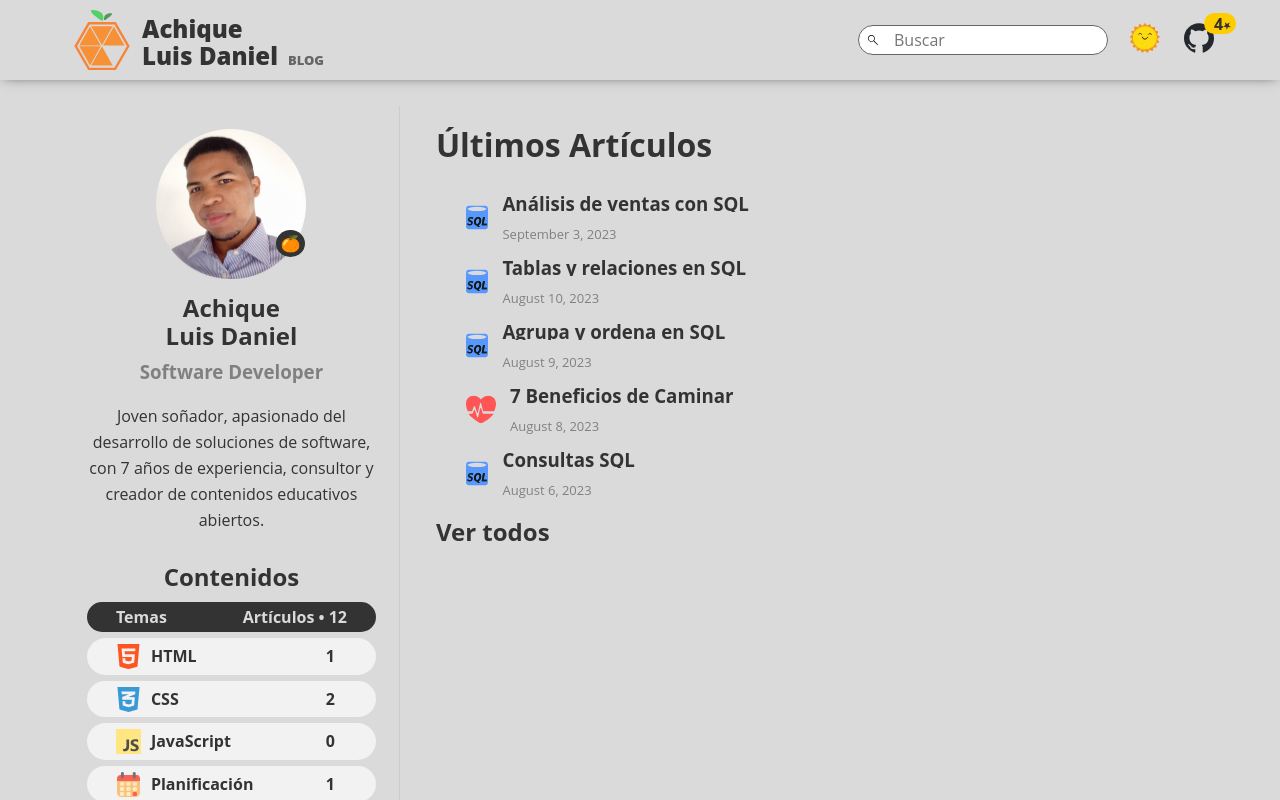
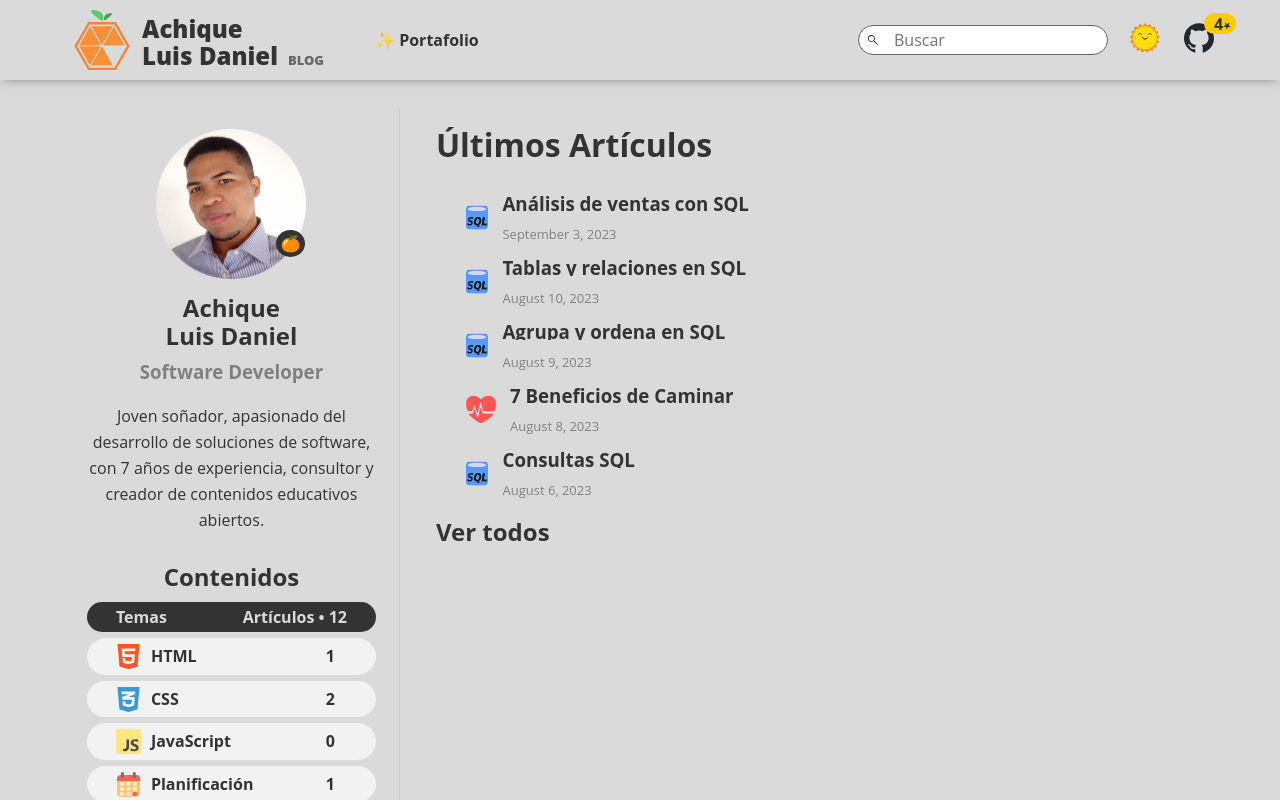
Before and after one commit to achique-luisdan/blog.achique.luisdan, a Next.js app: page / in a window 1280 px wide. Shown: the top 800 px of the page. Built offline with nearby package versions, Linux system fonts and the light colour scheme.

Commit message:
docs: :memo: Agrega nuevas features al README y link al portafolio a página index

```diff
--- a/pages/_app.jsx
+++ b/pages/_app.jsx
@@ -97,6 +97,12 @@ export default function App({ Component, pageProps }) {
             BLOG
             </span>
           </Link>
+          <Link href='/portafolio' className='primary portafolio'>
+            <strong>
+            ✨ Portafolio
+            </strong>
+          </Link>
+
           <div className="box-search">
             <Image src="/lens.svg" alt="Icono de lupa." className="lens" width={10} height={18} />
             <input list="posts" placeholder="Buscar" className="search" onChange={(e) => { navigationTo(e.target.value); }} value={ search }/>
--- a/styles/globals.css
+++ b/styles/globals.css
@@ -721,3 +721,7 @@ div.card-review > img.circle-photo {
     opacity: 0;
   }
 }
+
+a.primary.portafolio {
+  padding-left: 2%;
+}
```
Also changed, not shown: 1 other file (tests, documents, lock files or other folders).
